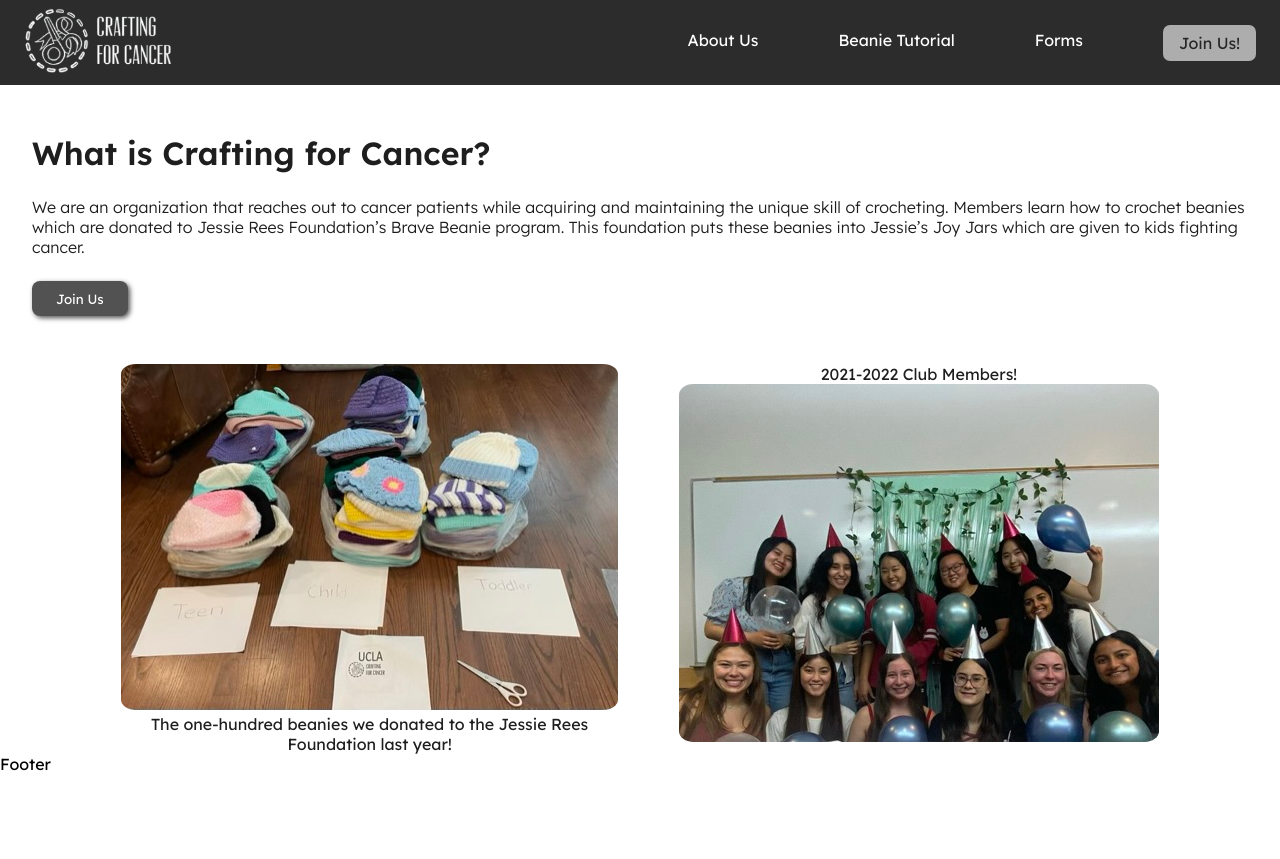
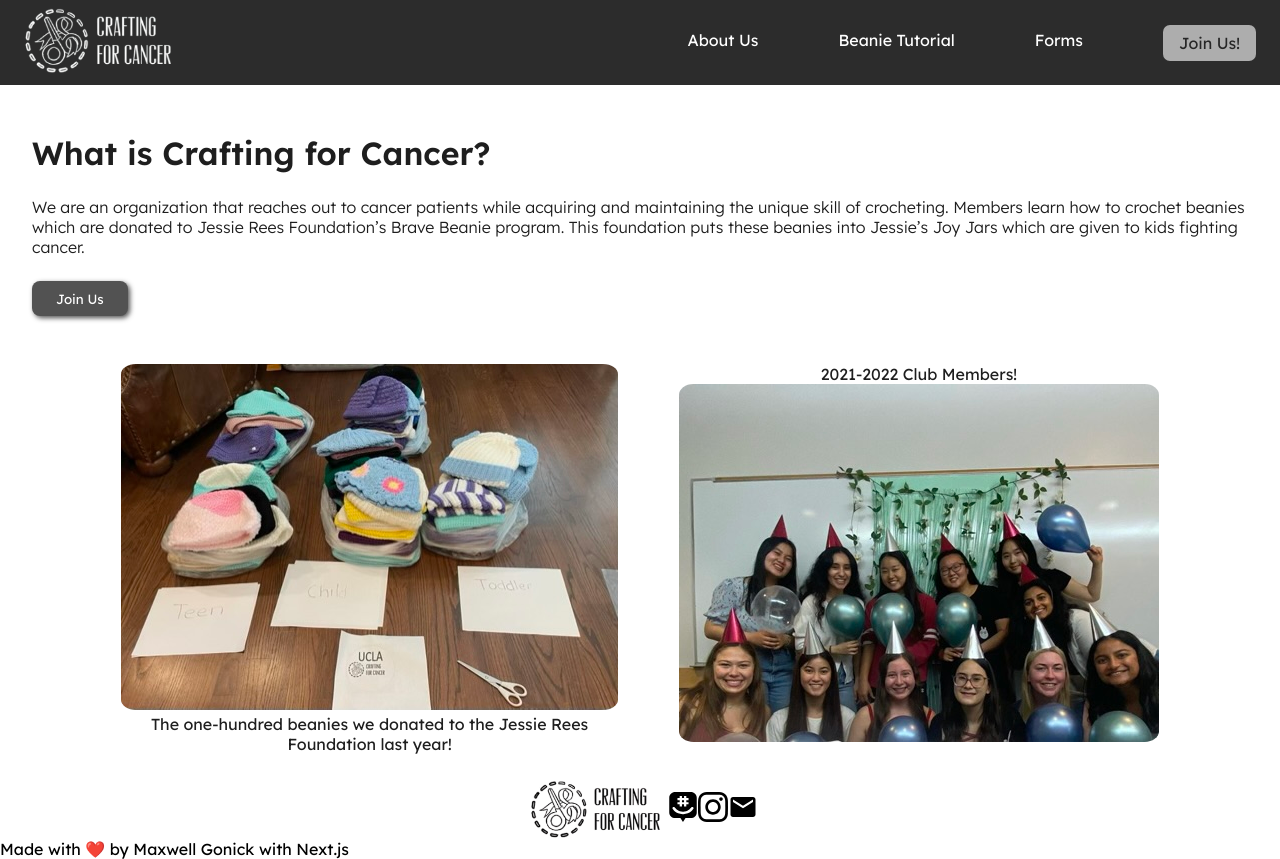
Before and after one commit to maxgonick/ucla-crafting-for-cancer-next, a Next.js app: page / in a window 1280 px wide. Before the commit the page ends 800 px from the top, so only its background shows below. Built offline with nearby package versions, Linux system fonts and the light colour scheme.

Commit message:
Added footer icons and initial position

```diff
--- a/components/Footer.tsx
+++ b/components/Footer.tsx
@@ -1,12 +1,26 @@
-import React from 'react'
+import React from "react";
+import { SiGroupme, SiInstagram } from "react-icons/si";
+import { MdEmail } from "react-icons/md";
+import Image from "next/image";
+import blackLogo from "@/public/black-logo.png";
+import styles from "../styles/Footer.module.css";
 
-
-type Props = {}
+type Props = {};
 
 const Footer = (props: Props) => {
   return (
-    <div>Footer</div>
-  )
-}
+    <div className={styles.main}>
+      <div className={styles.icons}>
+        <Image src={blackLogo} alt="logo" height={65} />
+        <SiGroupme size={30} />
+        <SiInstagram size={30} />
+        <MdEmail size={30} />
+      </div>
+      <div className={styles.credit}>
+        Made with ❤️ by Maxwell Gonick with Next.js
+      </div>
+    </div>
+  );
+};
 
-export default Footer
+export default Footer;
--- a/pages/index.tsx
+++ b/pages/index.tsx
@@ -50,6 +50,7 @@ export default function Home() {
             <Image src={Boardpic} alt="board pic" className={styles.pics} />
           </div>
         </div>
+        <br />
         <Footer />
       </main>
     </>
--- /dev/null
+++ b/styles/Footer.module.css
@@ -0,0 +1,15 @@
+.main {
+  display: flex;
+  flex-direction: column;
+}
+
+.icons {
+  align-self: center;
+  display: flex;
+  justify-content: center;
+  align-items: center;
+}
+
+.credit {
+  align-self: flex-start;
+}
```
Also changed, not shown: public/black-logo.png (added).
